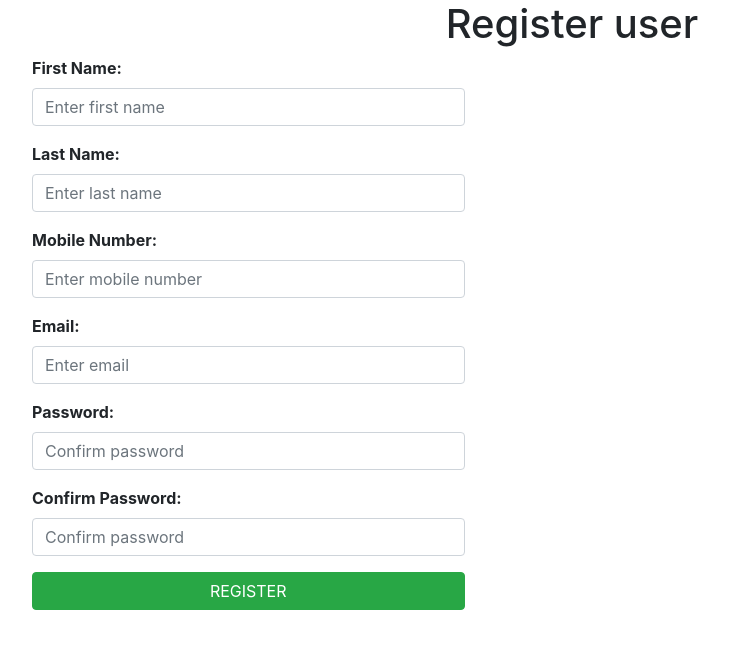
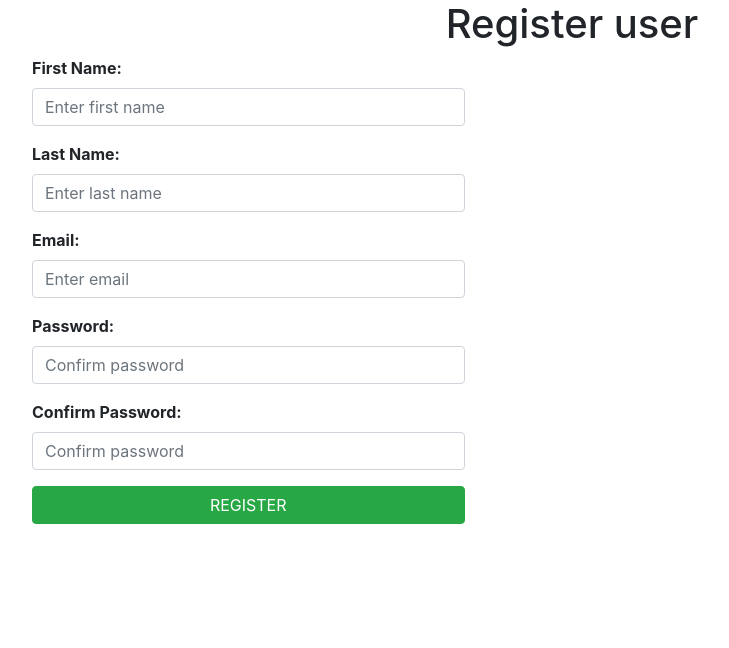
Before and after one commit to aniket3mule/ChatAppFrontEnd, a React (Create React App) app: page /register in a window 1280 px wide. Shown: the top 648 px of the page, without its empty margins (68-797 px from the left). Built offline with nearby package versions, Linux system fonts and the light colour scheme.

Commit message:
Front End

```diff
--- a/package.json
+++ b/package.json
@@ -6,6 +6,7 @@
     "axion": "^0.1.0",
     "axios": "^0.18.0",
     "bootstrap": "^4.3.1",
+    "cors": "^2.8.5",
     "react": "^16.8.6",
     "react-dom": "^16.8.6",
     "react-router-dom": "^5.0.0",
--- a/src/components/RegisterForm.js
+++ b/src/components/RegisterForm.js
@@ -24,6 +24,9 @@ submitHandler = e => {
     .post('http://localhost:3001/register', this.state)
     .then(response => {
         console.log(response);
+        //toast("registered Successfully")
+        console.log(response)
+        window.location.href='http://localhost:3000/login'
     })
     .catch(error => {
         console.log(error);
@@ -31,7 +34,7 @@ submitHandler = e => {
 }
 
 render(){
-    const { fname, lname, mobile, email, password, cpsw} = this.state
+    const { fname, lname, email, password, cpsw} = this.state
         return(
             <div>
             <form className="form-horizontal" onSubmit = {this.submitHandler}>
@@ -55,18 +58,6 @@ render(){
                     name="lname"
                     placeholder="Enter last name"
                     value ={lname}
-                    onChange={this.changeHandler}
-                    required/>
-                </div>
-                </div>
-                <div className="form-group">
-                <label className="control-label col-sm-2"><b>Mobile Number:</b></label>
-                <div className="col-sm-5">
-                    <input type="text"
-                    className="form-control"
-                    name="mobile"
-                    placeholder="Enter mobile number"
-                    value ={mobile}
                     onChange={this.changeHandler}
                     required/>
                 </div>
@@ -116,6 +107,7 @@ render(){
             </form>
             </div>
 
+
         );
     }
 }
```
Also changed, not shown: 2 other files (tests, documents, lock files or other folders).
